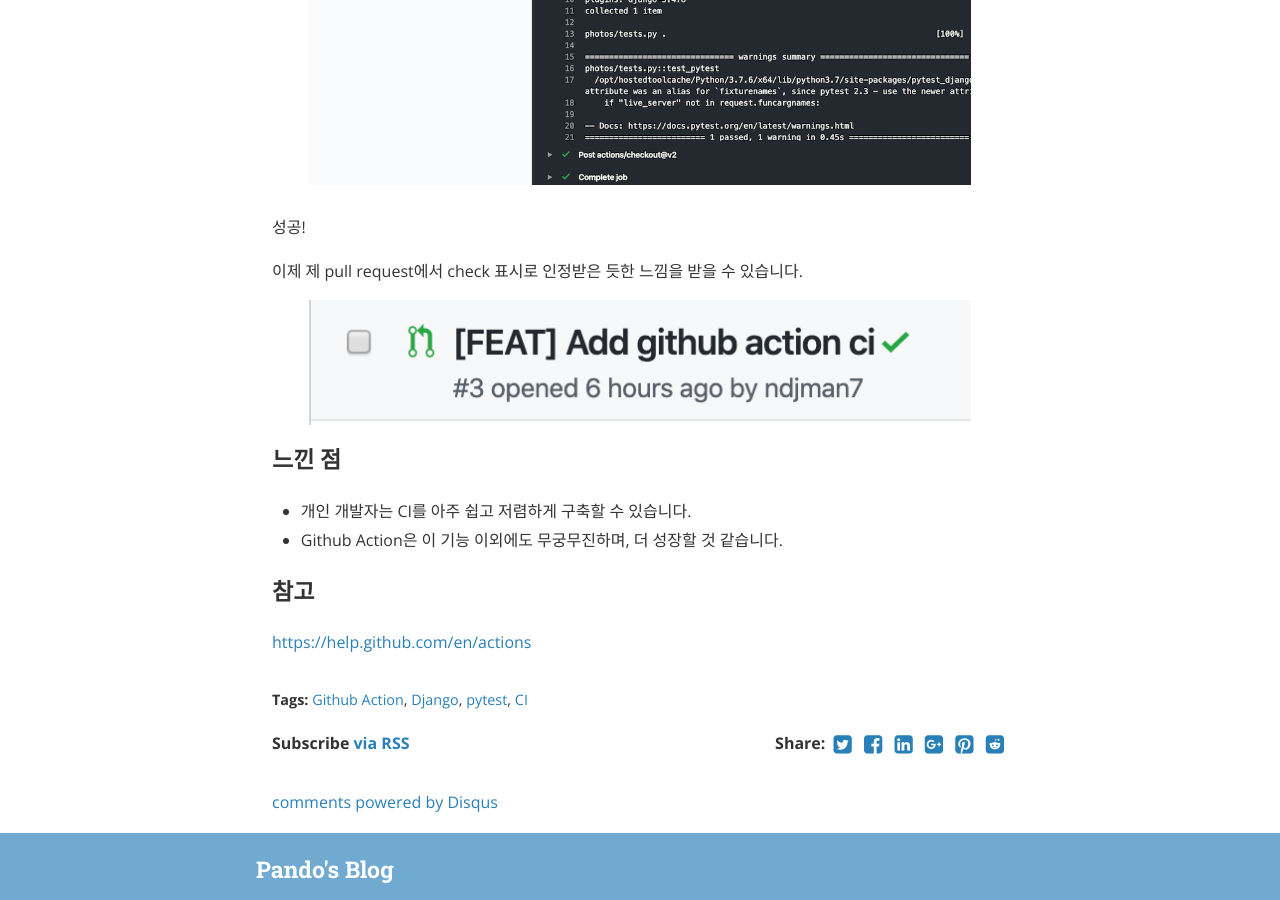
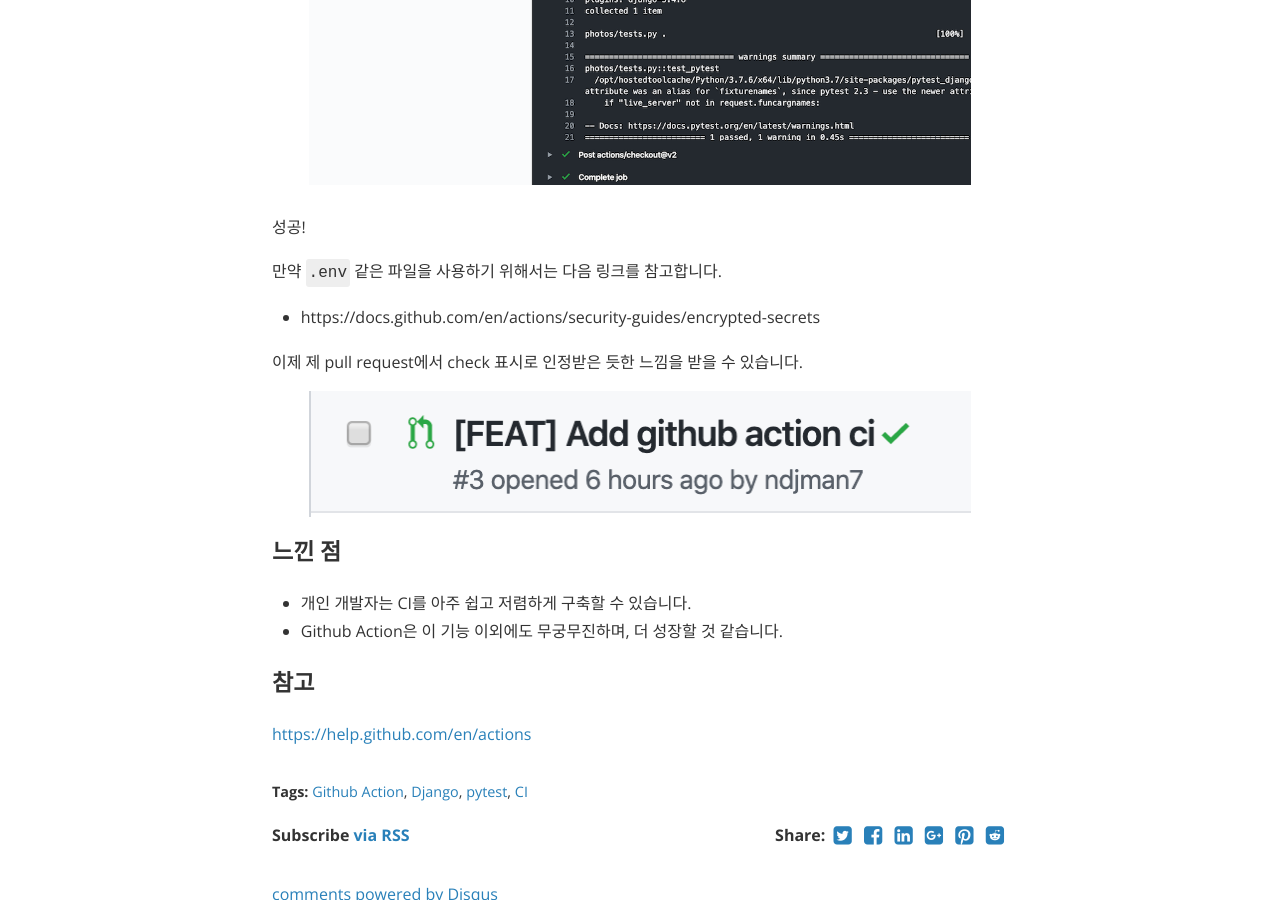
Before and after one commit to ndjman7/ndjman7.github.io, a Jekyll site: the page built from _posts/2020-04-19-Github-Action으로-CI-대체하기.md, in a window 1280 px wide and 900 px high, scrolled down 5530 px. Built offline with Jekyll 4.4.1, drawn with Linux system fonts in a browser that asks for light colours; nearby versions of some CDN libraries; comment, search, counter and statistics services are not loaded.

Commit message:
refac: .env 암호화 내용 추가

```diff
--- a/_posts/2020-04-19-Github-Action으로-CI-대체하기.md
+++ b/_posts/2020-04-19-Github-Action으로-CI-대체하기.md
@@ -129,6 +129,9 @@
 <br>
 성공!
 
+만약 `.env` 같은 파일을 사용하기 위해서는 다음 링크를 참고합니다.
+- https://docs.github.com/en/actions/security-guides/encrypted-secrets
+
 이제 제 pull request에서 check 표시로 인정받은 듯한 느낌을 받을 수 있습니다.
 <br>
 
```
